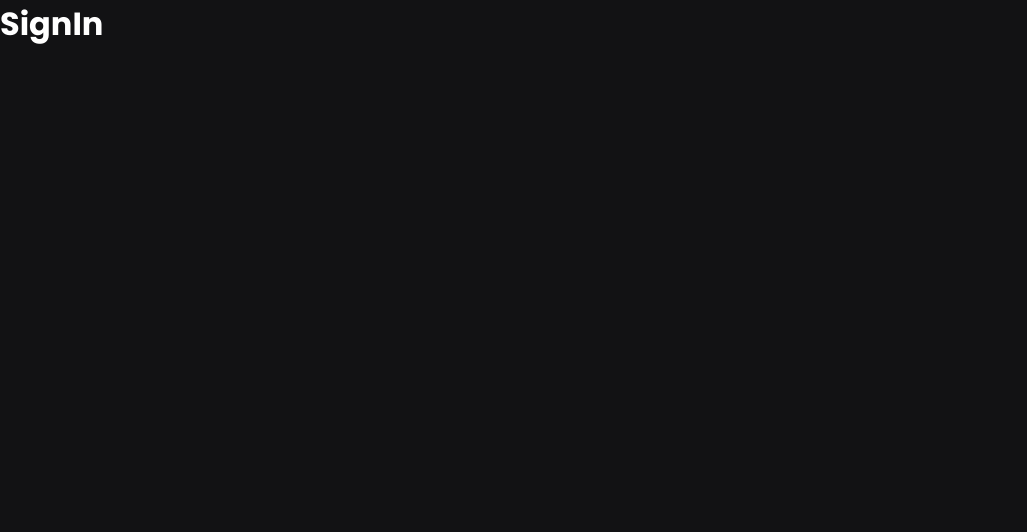
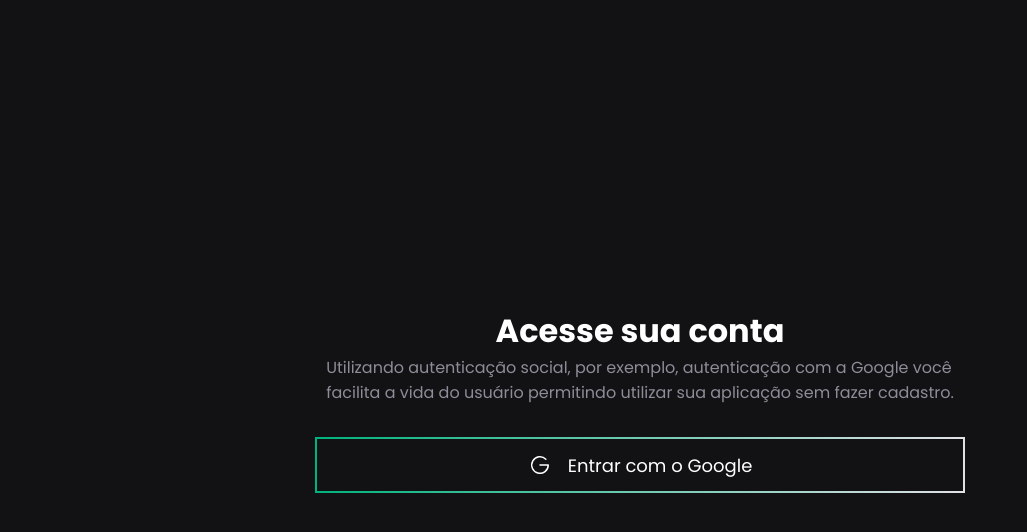
Before and after one commit to VNatario/google-auth, a React (Vite) app: page / in a window 1280 px wide. Shown: the top 532 px of the page, without its empty margins (0-1027 px from the left). Built offline with nearby package versions, Linux system fonts and the light colour scheme.

Commit message:
feat: styling button with phosphor-icons

```diff
--- a/package.json
+++ b/package.json
@@ -9,6 +9,7 @@
     "preview": "vite preview"
   },
   "dependencies": {
+    "phosphor-react": "^1.4.1",
     "react": "^18.2.0",
     "react-dom": "^18.2.0",
     "sass": "^1.54.5"
--- a/src/pages/SignIn/index.tsx
+++ b/src/pages/SignIn/index.tsx
@@ -1,3 +1,21 @@
+import "./styles.scss";
+import { GoogleLogo } from "phosphor-react";
+
 export function SignIn() {
-  return <h1>SignIn</h1>;
+  return (
+    <div className="container">
+      <h1>Acesse sua conta</h1>
+
+      <span>
+        Utilizando autenticação social, por exemplo, autenticação com a Google
+        você <br /> facilita a vida do usuário permitindo utilizar sua aplicação
+        sem fazer cadastro.
+      </span>
+
+      <button type="button" className="button">
+        <GoogleLogo size={24} />
+        Entrar com o Google
+      </button>
+    </div>
+  );
 }
--- /dev/null
+++ b/src/pages/SignIn/styles.scss
@@ -0,0 +1,31 @@
+.container {
+  width: 100%;
+  height: 100vh;
+  display: flex;
+  flex-direction: column;
+  align-items: center;
+  justify-content: center;
+
+  span {
+    color: var(--caption);
+  }
+}
+
+.button {
+  height: 56px;
+  width: 650px;
+  color: var(--text);
+  background: transparent;
+  border-image: linear-gradient(to right, var(--primary), var(--gray)) 1;
+  margin-top: 32px;
+  font-size: 18px;
+  display: flex;
+  align-items: center;
+  justify-content: center;
+  gap: 16px;
+  transition: background-color 0.2s;
+
+  &:hover {
+    background-color: var(--background-light);
+  }
+}
```
Also changed, not shown: 1 other file (tests, documents, lock files or other folders).
